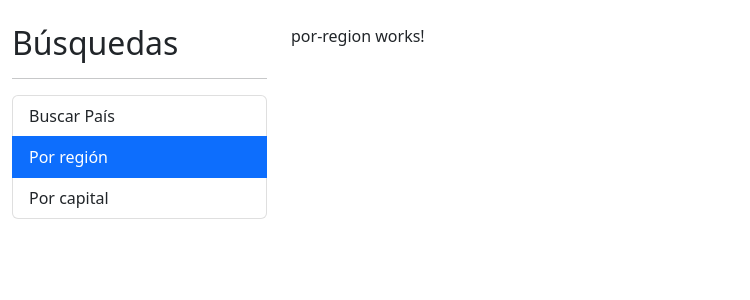
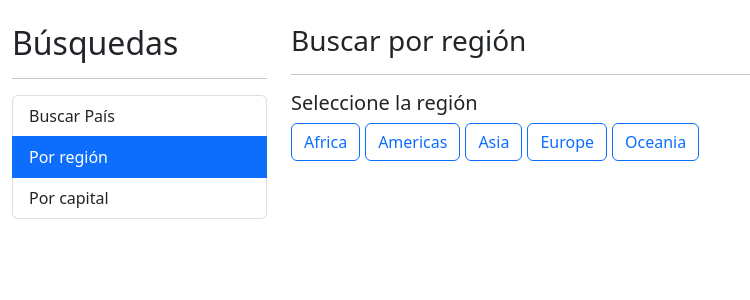
Before and after one commit to FelipeEspinozaa/Angular_paisesApp, an Angular app: page /region in a window 1280 px wide. Shown: the top 300 px of the page, without its empty margins (0-750 px from the left). Built offline with nearby package versions, Linux system fonts and the light colour scheme.

Commit message:
feat: mostrar sugerencia al escribir - autocomplete

```diff
--- a/src/app/pais/components/pais-tabla/pais-tabla.component.html
+++ b/src/app/pais/components/pais-tabla/pais-tabla.component.html
@@ -9,7 +9,8 @@
         </tr>
     </thead>
     <tbody>
-        <tr *ngFor="let pais of paises; let i = index">
+        <tr *ngFor="let pais of paises; let i = index"
+            class="animate__animated animate__fadeIn animate__faster">
             <td> {{ i + 1 }} </td>
             <td>
                 <img [src]="pais.flags.png" alt="" class="small-flag">
--- a/src/app/pais/pages/por-capital/por-capital.component.html
+++ b/src/app/pais/pages/por-capital/por-capital.component.html
@@ -1,3 +1,4 @@
+<div class="animate__animated animate__fadeIn animate__faster">
     <h2>Por Capital</h2>
     <hr>
 
@@ -12,6 +13,8 @@
     </div>
 
     <hr>
+</div>
+
 
 <div    *ngIf="hayError"
         class="alert alert-danger">
--- a/src/app/pais/pages/por-pais/por-pais.component.html
+++ b/src/app/pais/pages/por-pais/por-pais.component.html
@@ -1,3 +1,4 @@
+<div class="animate__animated animate__fadeIn animate__faster">
     <h2>Por País</h2>
     <hr>
 
@@ -12,7 +13,26 @@
         </div>
     </div>
 
+    <ul     *ngIf="mostrarSugerencias"
+            class="list-group">
+        <li     *ngFor="let pais of paisesSugeridos"
+                class="list-group-item list-group-item-action">
+            <a  class="nav-link"
+                [routerLink]="['/pais', pais.alpha2Code]">
+                {{ pais.name }}
+            </a>
+        </li>
+
+        <li  class="list-group-item list-group-item-action">
+            <a  (click)="buscarSugerido( termino )"
+                class="nav-link">
+                Buscar "{{ termino }}""
+            </a>
+        </li>
+    </ul>
+
     <hr>
+</div>
 
 <div    *ngIf="hayError"
         class="alert alert-danger">
--- a/src/app/pais/pages/por-pais/por-pais.component.ts
+++ b/src/app/pais/pages/por-pais/por-pais.component.ts
@@ -13,12 +13,15 @@
   termino: string = "";
   hayError: boolean = false;
   paises: Country[] = [];
+  paisesSugeridos: Country[] = [];
+  mostrarSugerencias: boolean = false;
 
   constructor( private paisService: PaisService) { }
 
   buscar( termino: string ) {
     this.hayError = false;
     this.termino = termino;
+    this.mostrarSugerencias = false;
 
     this.paisService.buscarPais( this.termino )
       .subscribe( (paises) => {
@@ -33,6 +36,18 @@
 
   sugerencias( termino: string ) {
     this.hayError = false;
+    this.termino = termino;
+    this.mostrarSugerencias = true;
+
+    this.paisService.buscarPais( termino )
+      .subscribe( paises => {
+        this.paisesSugeridos = paises.splice(0,5);
+      })
+  }
+
+  buscarSugerido( termino: string ) {
+    this.buscar ( termino );
+
   }
 
 }
--- a/src/app/pais/pages/por-region/por-region.component.html
+++ b/src/app/pais/pages/por-region/por-region.component.html
@@ -1 +1,31 @@
-<p>por-region works!</p>
+<div class="animate__animated animate__fadeIn animate__faster">
+    <h3>Buscar por región <small> {{ regionActiva | titlecase }}</small></h3>
+    <hr>
+
+    <h5>Seleccione la región</h5>
+
+    <div class="row">
+        <div class="col">
+
+            <!-- [class.btn-primary]=" region === regionActiva" -->
+            <!-- [ngClass]="{
+                'btn-primary': regionActiva === region,
+                'btn-outline-primary': regionActiva !== region
+            }" -->
+            <button
+                *ngFor="let region of regiones"
+                [class]=" getClaseCSS( region )"
+                (click)="activarRegion( region )">
+                {{ region | titlecase }}
+            </button>
+        </div>
+    </div>
+</div>
+
+<div *ngIf="paises.length > 0" class="row">
+    <div class="col">
+
+        <app-pais-tabla [paises] = paises></app-pais-tabla>
+
+    </div>
+</div>
--- a/src/app/pais/pages/por-region/por-region.component.ts
+++ b/src/app/pais/pages/por-region/por-region.component.ts
@@ -1,16 +1,44 @@
-import { Component, OnInit } from '@angular/core';
+import { Component } from '@angular/core';
+import { Country } from '../../interfaces/pais.interfaces';
+import { PaisService } from '../../services/pais.service';
 
 @Component({
   selector: 'app-por-region',
   templateUrl: './por-region.component.html',
   styles: [
+    `
+    button {
+      margin-right: 5px;
+    }
+    `
   ]
 })
-export class PorRegionComponent implements OnInit {
+export class PorRegionComponent {
 
-  constructor() { }
+  regiones: string[] = ["africa", "americas", "asia", "europe", "oceania"];
+  regionActiva: string = "";
+  paises: Country[] = [];
 
-  ngOnInit(): void {
+  constructor( private paisService: PaisService) { }
+
+  getClaseCSS( region: string): string {
+    return (region === this.regionActiva) ? "btn btn-primary" : "btn btn-outline-primary";
+  }
+
+  activarRegion( region: string ) {
+
+    if ( region === this.regionActiva ) { return; }
+
+    this.regionActiva = region;
+    this.paises = [];
+
+    this.paisService.buscarRegion( this.regionActiva )
+      .subscribe( (paises) => {
+        this.paises = paises;
+        console.log(this.paises);
+      }, (err) => {
+        this.paises = [];
+      })
   }
 
 }
--- a/src/app/pais/services/pais.service.ts
+++ b/src/app/pais/services/pais.service.ts
@@ -1,6 +1,6 @@
-import { HttpClient } from '@angular/common/http';
+import { HttpClient, HttpParams } from '@angular/common/http';
 import { Injectable } from '@angular/core';
-import { Observable } from 'rxjs';
+import { Observable, tap } from 'rxjs';
 
 import { Country } from '../interfaces/pais.interfaces';
 
@@ -12,17 +12,23 @@
 
   private apiUrl: string = "https://restcountries.com/v2/";
 
+  get httpParams( ) {
+    return new HttpParams()
+      .set('fields', 'name,capital,alpha2Code,flags,population');
+  }
+
+
   constructor(private http: HttpClient) { }
 
 
   buscarPais( termino: string): Observable<Country[]> {
     const url = `${this.apiUrl}/name/${ termino }`;
-    return this.http.get<Country[]>( url );
+    return this.http.get<Country[]>( url, { params: this.httpParams} );
   }
 
   buscarCapital( termino: string ): Observable<Country[]> {
     const url = `${this.apiUrl}/capital/${ termino }`;
-    return this.http.get<Country[]>( url )
+    return this.http.get<Country[]>( url, { params: this.httpParams } )
   }
 
   getPaisPorAlpha( id: string ): Observable<Country> {
@@ -30,4 +36,13 @@
     return this.http.get<Country>( url );
   }
 
+  buscarRegion( region: string): Observable<Country[]> {
+
+    const url = `${this.apiUrl}/region/${region}`;
+    return this.http.get<Country[]>( url, { params: this.httpParams } )
+      .pipe(
+        tap( console.log )
+      )
+  }
+
 }
--- a/src/index.html
+++ b/src/index.html
@@ -10,6 +10,11 @@
   <!-- CSS only -->
   <link href="https://cdn.jsdelivr.net/npm/bootstrap@5.2.2/dist/css/bootstrap.min.css" rel="stylesheet" integrity="sha384-Zenh87qX5JnK2Jl0vWa8Ck2rdkQ2Bzep5IDxbcnCeuOxjzrPF/et3URy9Bv1WTRi" crossorigin="anonymous">
 
+  <link
+    rel="stylesheet"
+    href="https://cdnjs.cloudflare.com/ajax/libs/animate.css/4.1.1/animate.min.css"
+  />
+
 </head>
 <body>
   <app-root></app-root>
```
Lines whose indentation alone changed are shown as unchanged.
